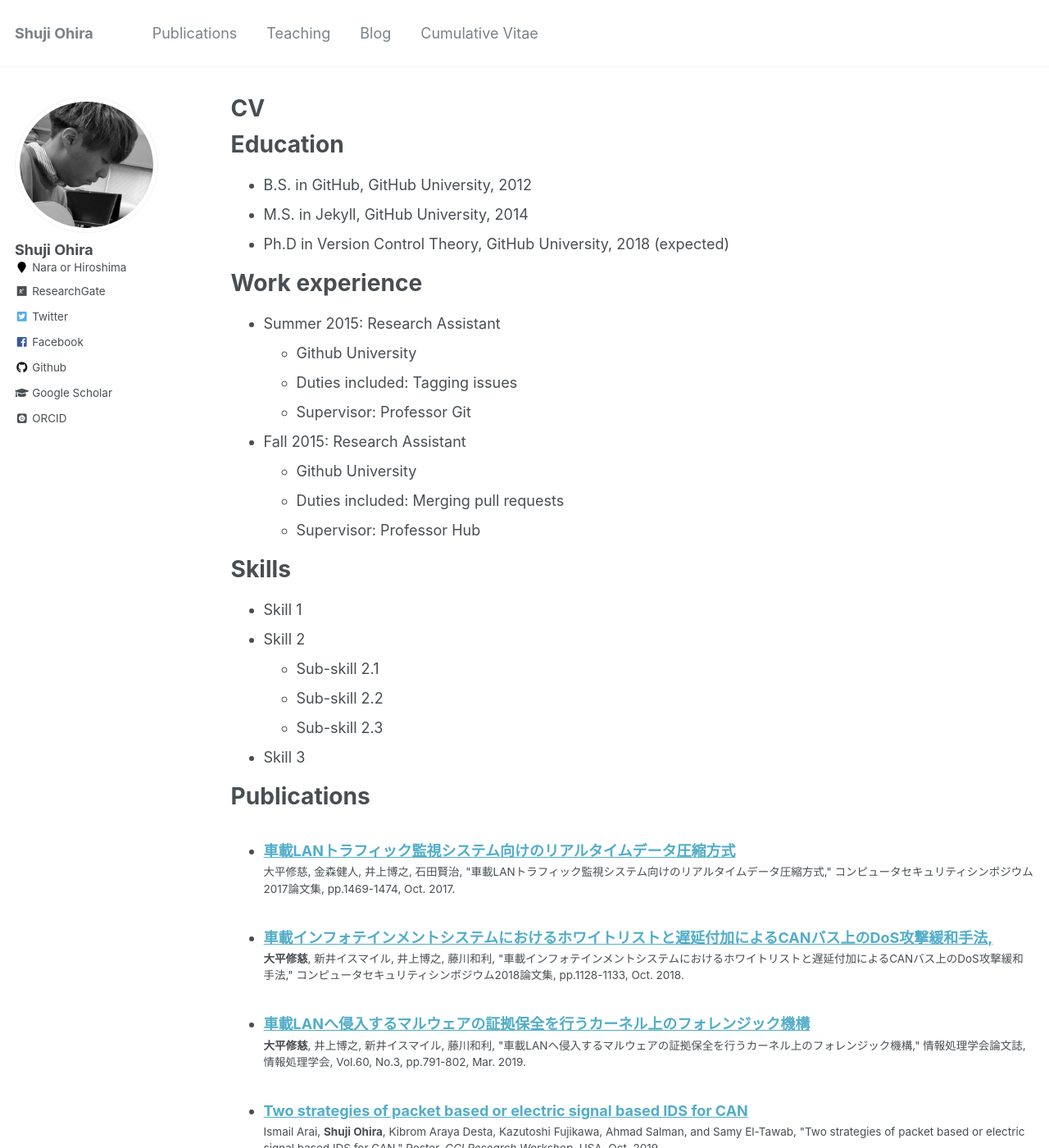
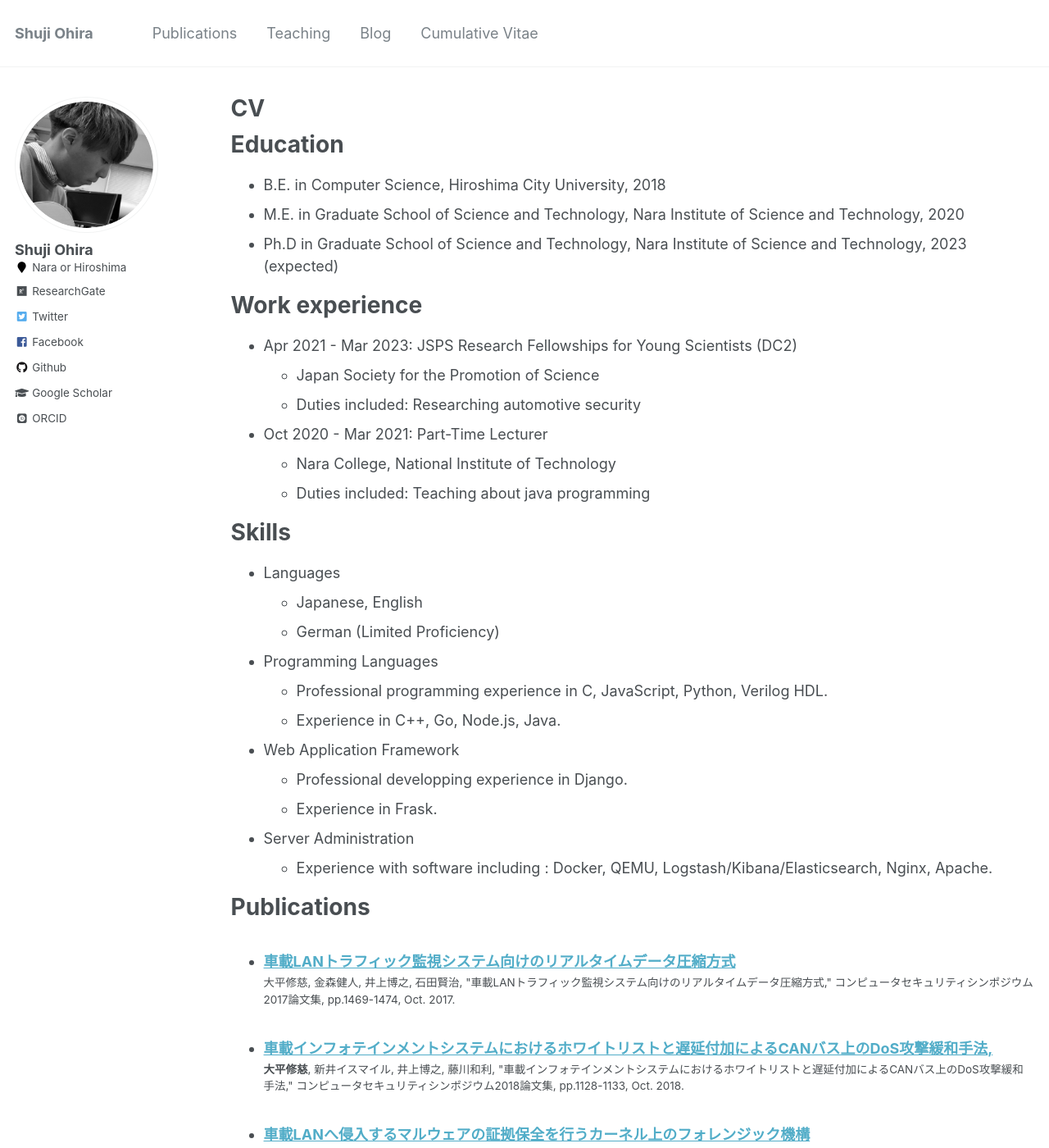
Before and after one commit to shuji-oh/shuji-oh.github.io, a Jekyll site: the page built from _pages/cv.md, in a window 1280 px wide and 1400 px high. Shown: the whole window at 82% size. Built offline with Jekyll 4.4.1, drawn with Linux system fonts in a browser that asks for light colours; some web fonts are replaced; some of the changed text lies outside the part shown.

Commit message:
create cv

```diff
--- a/_pages/cv.md
+++ b/_pages/cv.md
@@ -11,30 +11,33 @@ redirect_from:
 
 Education
 ======
-* B.S. in GitHub, GitHub University, 2012
-* M.S. in Jekyll, GitHub University, 2014
-* Ph.D in Version Control Theory, GitHub University, 2018 (expected)
+* B.E. in Computer Science, Hiroshima City University, 2018
+* M.E. in Graduate School of Science and Technology, Nara Institute of Science and Technology, 2020
+* Ph.D in Graduate School of Science and Technology, Nara Institute of Science and Technology, 2023 (expected)
 
 Work experience
 ======
-* Summer 2015: Research Assistant
-  * Github University
-  * Duties included: Tagging issues
-  * Supervisor: Professor Git
+* Apr 2021 - Mar 2023: JSPS Research Fellowships for Young Scientists (DC2)
+  * Japan Society for the Promotion of Science
+  * Duties included: Researching automotive security
 
-* Fall 2015: Research Assistant
-  * Github University
-  * Duties included: Merging pull requests
-  * Supervisor: Professor Hub
+* Oct 2020 - Mar 2021: Part-Time Lecturer
+  * Nara College, National Institute of Technology
+  * Duties included: Teaching about java programming
 
 Skills
 ======
-* Skill 1
-* Skill 2
-  * Sub-skill 2.1
-  * Sub-skill 2.2
-  * Sub-skill 2.3
-* Skill 3
+* Languages
+  * Japanese, English
+  * German (Limited Proficiency)
+* Programming Languages
+  * Professional programming experience in C, JavaScript, Python, Verilog HDL.
+  * Experience in C++, Go, Node.js, Java.
+* Web Application Framework
+  * Professional developping experience in Django.
+  * Experience in Frask.
+* Server Administration
+  * Experience with software including : Docker, QEMU, Logstash/Kibana/Elasticsearch, Nginx, Apache.
 
 Publications
 ======
```
Also changed, not shown: other parts of _pages/cv.md (+2 -5 lines).
